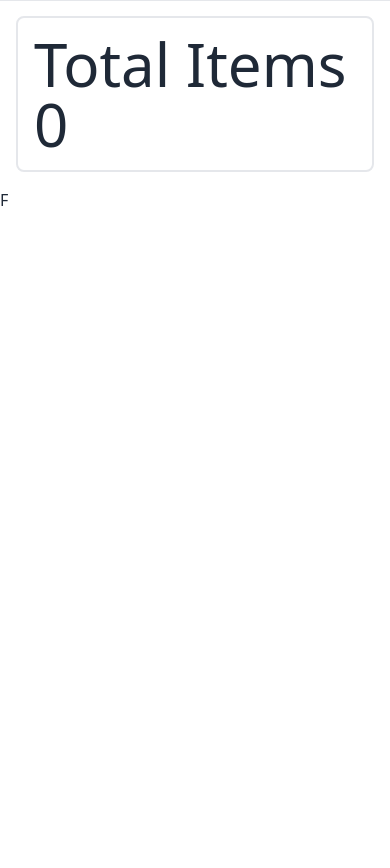
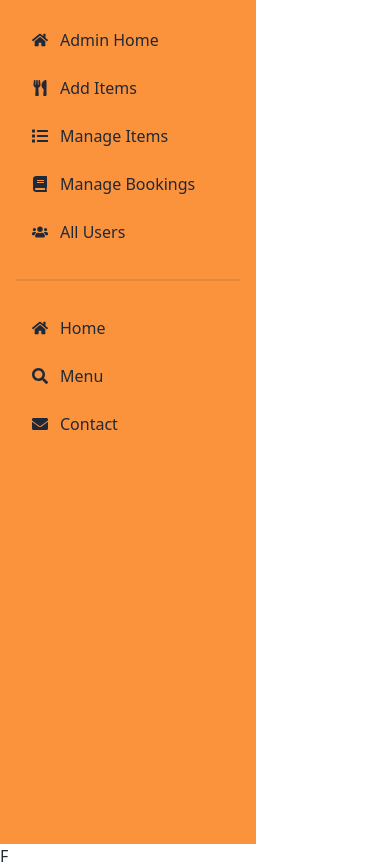
Before and after one commit to skashequr/bistro-resturent-fontend, a React (Vite) app: page /dashbord in a window 390 px wide. Before the commit the page ends 844 px from the top, so only its background shows below. Built offline with nearby package versions, Linux system fonts and the light colour scheme; no server answers.

Commit message:
add admine routes

```diff
--- a/src/components/DashBord/Dashbord.jsx
+++ b/src/components/DashBord/Dashbord.jsx
@@ -1,159 +1,103 @@
-import { FaHome, FaMinus } from "react-icons/fa";
-import { FaPizzaSlice } from 'react-icons/fa';
-import { Link } from "react-router-dom";
-import Card from "./Card";
+import { FaAd, FaBook, FaCalendar, FaEnvelope, FaHome, FaList, FaSearch, FaShoppingCart, FaUsers, FaUtensils } from "react-icons/fa";
+import { NavLink, Outlet } from "react-router-dom";
+import useCart from "../../hooks/useCart";
+// import useAdmin from "../hooks/useAdmin";
 
 
-const Dashbord = () => {
+const Dashboard = () => {
+    const [cart] = useCart();
+
+    // TODO: get isAdmin value from the database
+    // const [isAdmin] = useAdmin();
+    const isAdmin = true;
+
     return (
-        <div>
-        <nav className="fixed top-0 z-50 w-full bg-white border-b border-gray-200 dark:bg-gray-800 dark:border-gray-700">
-          {/* ... Navigation Bar Content ... */}
-
-        </nav>
-
-        <aside
-          id="logo-sidebar"
-          className="fixed top-0 left-0 z-40 w-64 h-screen pt-20 transition-transform -translate-x-full bg-white border-r border-gray-200 sm:translate-x-0 dark:bg-gray-800 dark:border-gray-700"
-          aria-label="Sidebar"
-        >
-          {/* ... Sidebar Content ... */}
-          <div className="h-full px-3 py-4 overflow-y-auto bg-gray-50 dark:bg-gray-800">
-      <ul className="space-y-2 font-medium">
+        <div className="flex">
+            {/* dashboard side bar */}
+            <div className="w-64 min-h-screen bg-orange-400">
+                <ul className="menu p-4">
+                    {
+                        isAdmin ? <>
                             <li>
-
-            <a href="#" className="flex items-center p-2 text-gray-900 rounded-lg dark:text-white hover:bg-gray-100 dark:hover:bg-gray-700 group">
-            <FaHome className="w-5 h-5"></FaHome>
-
-               <Link to="cart"><span className="ms-3">Admin Home</span></Link>
-            </a>
+                                <NavLink to="/dashboard/adminHome">
+                                    <FaHome></FaHome>
+                                    Admin Home</NavLink>
                             </li>
                             <li>
-            <a href="#" className="flex items-center p-2 text-gray-900 rounded-lg dark:text-white hover:bg-gray-100 dark:hover:bg-gray-700 group">
-              <FaPizzaSlice className="w-5 h-5"></FaPizzaSlice>
-               <span className="flex-1 ms-3 whitespace-nowrap">Kanban</span>
-               <span className="inline-flex items-center justify-center px-2 ms-3 text-sm font-medium text-gray-800 bg-gray-100 rounded-full dark:bg-gray-700 dark:text-gray-300">Pro</span>
-            </a>
+                                <NavLink to="/dashboard/addItems">
+                                    <FaUtensils></FaUtensils>
+                                    Add Items</NavLink>
                             </li>
                             <li>
-            <a href="#" className="flex items-center p-2 text-gray-900 rounded-lg dark:text-white hover:bg-gray-100 dark:hover:bg-gray-700 group">
-              <FaMinus className="w-5 h-5"></FaMinus>
-               <span className="flex-1 ms-3 whitespace-nowrap">Inbox</span>
-               <span className="inline-flex items-center justify-center w-3 h-3 p-3 ms-3 text-sm font-medium text-blue-800 bg-blue-100 rounded-full dark:bg-blue-900 dark:text-blue-300">3</span>
-            </a>
+                                <NavLink to="/dashboard/manageItems">
+                                    <FaList></FaList>
+                                    Manage Items</NavLink>
                             </li>
                             <li>
-            <a href="#" className="flex items-center p-2 text-gray-900 rounded-lg dark:text-white hover:bg-gray-100 dark:hover:bg-gray-700 group">
-               <svg className="flex-shrink-0 w-5 h-5 text-gray-500 transition duration-75 dark:text-gray-400 group-hover:text-gray-900 dark:group-hover:text-white" aria-hidden="true" xmlns="http://www.w3.org/2000/svg" fill="currentColor" viewBox="0 0 20 18">
-                  <path d="M14 2a3.963 3.963 0 0 0-1.4.267 6.439 6.439 0 0 1-1.331 6.638A4 4 0 1 0 14 2Zm1 9h-1.264A6.957 6.957 0 0 1 15 15v2a2.97 2.97 0 0 1-.184 1H19a1 1 0 0 0 1-1v-1a5.006 5.006 0 0 0-5-5ZM6.5 9a4.5 4.5 0 1 0 0-9 4.5 4.5 0 0 0 0 9ZM8 10H5a5.006 5.006 0 0 0-5 5v2a1 1 0 0 0 1 1h11a1 1 0 0 0 1-1v-2a5.006 5.006 0 0 0-5-5Z"/>
-               </svg>
-               <span className="flex-1 ms-3 whitespace-nowrap">Users</span>
-            </a>
+                                <NavLink to="/dashboard/bookings">
+                                    <FaBook></FaBook>
+                                    Manage Bookings</NavLink>
                             </li>
                             <li>
-            <a href="#" className="flex items-center p-2 text-gray-900 rounded-lg dark:text-white hover:bg-gray-100 dark:hover:bg-gray-700 group">
-               <svg className="flex-shrink-0 w-5 h-5 text-gray-500 transition duration-75 dark:text-gray-400 group-hover:text-gray-900 dark:group-hover:text-white" aria-hidden="true" xmlns="http://www.w3.org/2000/svg" fill="currentColor" viewBox="0 0 18 20">
-                  <path d="M17 5.923A1 1 0 0 0 16 5h-3V4a4 4 0 1 0-8 0v1H2a1 1 0 0 0-1 .923L.086 17.846A2 2 0 0 0 2.08 20h13.84a2 2 0 0 0 1.994-2.153L17 5.923ZM7 9a1 1 0 0 1-2 0V7h2v2Zm0-5a2 2 0 1 1 4 0v1H7V4Zm6 5a1 1 0 1 1-2 0V7h2v2Z"/>
-               </svg>
-               <span className="flex-1 ms-3 whitespace-nowrap">Products</span>
-            </a>
+                                <NavLink to="/dashboard/users">
+                                    <FaUsers></FaUsers>
+                                    All Users</NavLink>
+                            </li>
+                        </>
+                            :
+                            <>
+                                <li>
+                                    <NavLink to="/dashboard/userHome">
+                                        <FaHome></FaHome>
+                                        User Home</NavLink>
                                 </li>
                                 <li>
-            <a href="#" className="flex items-center p-2 text-gray-900 rounded-lg dark:text-white hover:bg-gray-100 dark:hover:bg-gray-700 group">
-               <svg className="flex-shrink-0 w-5 h-5 text-gray-500 transition duration-75 dark:text-gray-400 group-hover:text-gray-900 dark:group-hover:text-white" aria-hidden="true" xmlns="http://www.w3.org/2000/svg" fill="none" viewBox="0 0 18 16">
-                  <path stroke="currentColor" stroke-linecap="round" stroke-linejoin="round" stroke-width="2" d="M1 8h11m0 0L8 4m4 4-4 4m4-11h3a2 2 0 0 1 2 2v10a2 2 0 0 1-2 2h-3"/>
-               </svg>
-               <span className="flex-1 ms-3 whitespace-nowrap">Sign In</span>
-            </a>
+                                    <NavLink to="/dashboard/history">
+                                        <FaCalendar></FaCalendar>
+                                        Not History</NavLink>
                                 </li>
                                 <li>
-            <a href="#" className="flex items-center p-2 text-gray-900 rounded-lg dark:text-white hover:bg-gray-100 dark:hover:bg-gray-700 group">
-               <svg className="flex-shrink-0 w-5 h-5 text-gray-500 transition duration-75 dark:text-gray-400 group-hover:text-gray-900 dark:group-hover:text-white" aria-hidden="true" xmlns="http://www.w3.org/2000/svg" fill="currentColor" viewBox="0 0 20 20">
-                  <path d="M5 5V.13a2.96 2.96 0 0 0-1.293.749L.879 3.707A2.96 2.96 0 0 0 .13 5H5Z"/>
-                  <path d="M6.737 11.061a2.961 2.961 0 0 1 .81-1.515l6.117-6.116A4.839 4.839 0 0 1 16 2.141V2a1.97 1.97 0 0 0-1.933-2H7v5a2 2 0 0 1-2 2H0v11a1.969 1.969 0 0 0 1.933 2h12.134A1.97 1.97 0 0 0 16 18v-3.093l-1.546 1.546c-.413.413-.94.695-1.513.81l-3.4.679a2.947 2.947 0 0 1-1.85-.227 2.96 2.96 0 0 1-1.635-3.257l.681-3.397Z"/>
-                  <path d="M8.961 16a.93.93 0 0 0 .189-.019l3.4-.679a.961.961 0 0 0 .49-.263l6.118-6.117a2.884 2.884 0 0 0-4.079-4.078l-6.117 6.117a.96.96 0 0 0-.263.491l-.679 3.4A.961.961 0 0 0 8.961 16Zm7.477-9.8a.958.958 0 0 1 .68-.281.961.961 0 0 1 .682 1.644l-.315.315-1.36-1.36.313-.318Zm-5.911 5.911 4.236-4.236 1.359 1.359-4.236 4.237-1.7.339.341-1.699Z"/>
-               </svg>
-               <span className="flex-1 ms-3 whitespace-nowrap">Sign Up</span>
-            </a>
+                                    <NavLink to="/dashboard/cart">
+                                        <FaShoppingCart></FaShoppingCart>
+                                        My Cart ({cart.length})</NavLink>
+                                </li>
+                                <li>
+                                    <NavLink to="/dashboard/review">
+                                        <FaAd></FaAd>
+                                        Add a Review</NavLink>
+                                </li>
+                                <li>
+                                    <NavLink to="/dashboard/paymentHistory">
+                                        <FaList></FaList>
+                                        Real Payment History</NavLink>
+                                </li>
+                            </>
+                    }
+                    {/* shared nav links */}
+                    <div className="divider"></div>
+                    <li>
+                        <NavLink to="/">
+                            <FaHome></FaHome>
+                            Home</NavLink>
+                    </li>
+                    <li>
+                        <NavLink to="/order/salad">
+                            <FaSearch></FaSearch>
+                            Menu</NavLink>
+                    </li>
+                    <li>
+                        <NavLink to="/order/contact">
+                            <FaEnvelope></FaEnvelope>
+                            Contact</NavLink>
                     </li>
                 </ul>
             </div>
-
-          <div
-            id="dropdownRadioBgHover"
-            className="z-10 hidden w-48 bg-white divide-y divide-gray-100 rounded-lg shadow dark:bg-gray-700 dark:divide-gray-600"
-          >
-            <ul
-              className="p-3 space-y-1 text-sm text-gray-700 dark:text-gray-200"
-              aria-labelledby="dropdownRadioBgHoverButton"
-            >
-              <li>
-                <div className="flex items-center p-2 rounded hover:bg-gray-100 dark:hover:bg-gray-600">
-                  <input
-                    id="default-radio-4"
-                    type="radio"
-                    value=""
-                    name="default-radio"
-                    className="w-4 h-4 text-blue-600 bg-gray-100 border-gray-300 focus:ring-blue-500 dark:focus:ring-blue-600 dark:ring-offset-gray-700 dark:focus:ring-offset-gray-700 focus:ring-2 dark:bg-gray-600 dark:border-gray-500"
-                  />
-                  <label
-                    for="default-radio-4"
-                    className="w-full ml-2 text-sm font-medium text-gray-900 rounded dark:text-gray-300"
-                  >
-                    Default radio
-                  </label>
-                </div>
-              </li>
-              <li>
-                <div className="flex items-center p-2 rounded hover:bg-gray-100 dark:hover:bg-gray-600">
-                  <input
-                    checked
-                    id="default-radio-5"
-                    type="radio"
-                    value=""
-                    name="default-radio"
-                    className="w-4 h-4 text-blue-600 bg-gray-100 border-gray-300 focus:ring-blue-500 dark:focus:ring-blue-600 dark:ring-offset-gray-700 dark:focus:ring-offset-gray-700 focus:ring-2 dark:bg-gray-600 dark:border-gray-500"
-                  />
-                  <label
-                    for="default-radio-5"
-                    className="w-full ml-2 text-sm font-medium text-gray-900 rounded dark:text-gray-300"
-                  >
-                    Checked state
-                  </label>
-                </div>
-              </li>
-              <li>
-                <div className="flex items-center p-2 rounded hover:bg-gray-100 dark:hover:bg-gray-600">
-                  <input
-                    id="default-radio-6"
-                    type="radio"
-                    value=""
-                    name="default-radio"
-                    className="w-4 h-4 text-blue-600 bg-gray-100 border-gray-300 focus:ring-blue-500 dark:focus:ring-blue-600 dark:ring-offset-gray-700 dark:focus:ring-offset-gray-700 focus:ring-2 dark:bg-gray-600 dark:border-gray-500"
-                  />
-                  <label
-                    for="default-radio-6"
-                    className="w-full ml-2 text-sm font-medium text-gray-900 rounded dark:text-gray-300"
-                  >
-                    Default radio
-                  </label>
-                </div>
-              </li>
-            </ul>
-          </div>
-        </aside>
-
-        <div className="p-4 sm:ml-64">
-          <div className="p-4 border-2 border-gray-200 rounded-lg dark:border-gray-700 ">
-            {/* ... Content Section ... */}
-            <Card></Card>
-
-
-
-          </div>
+            {/* dashboard content */}
+            <div className="flex-1 p-8">
+                <Outlet></Outlet>
             </div>
         </div>
     );
 };
 
-export default Dashbord;
+export default Dashboard;
```
Lines whose indentation alone changed are shown as unchanged.
